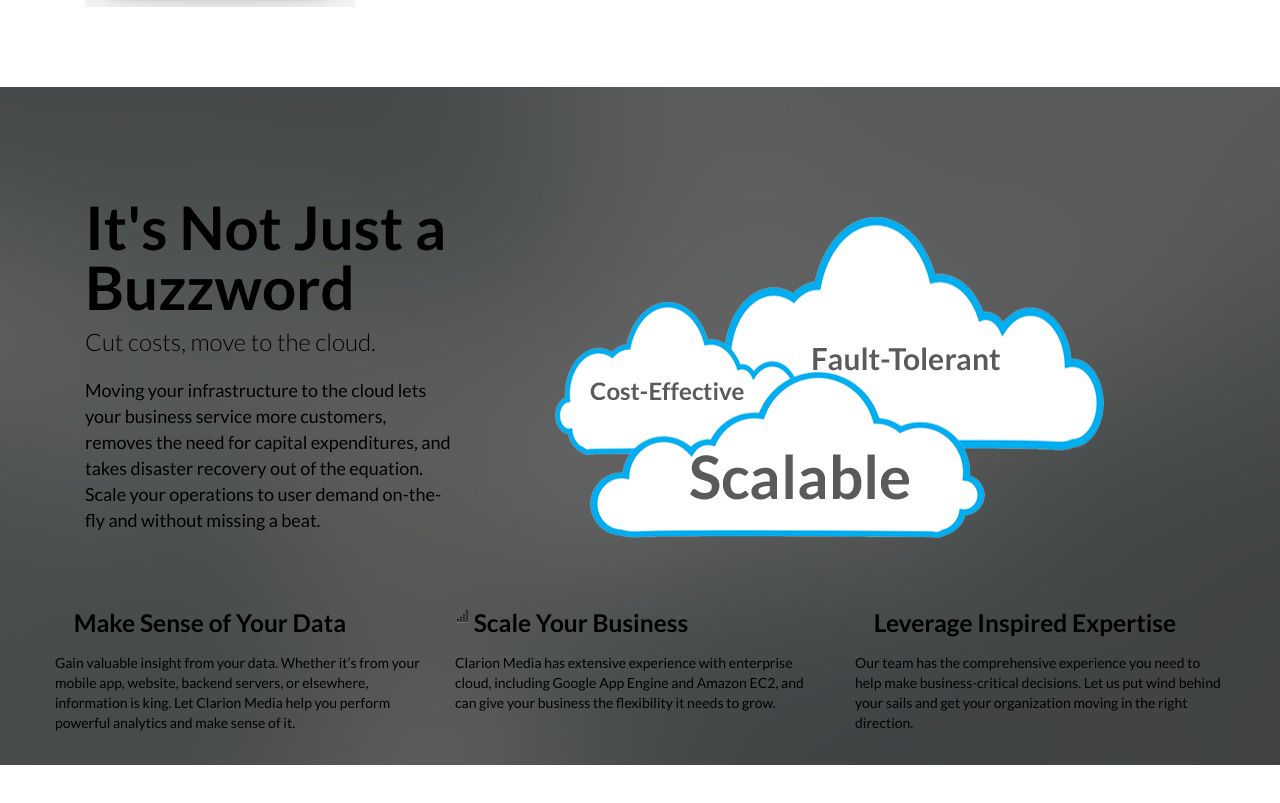
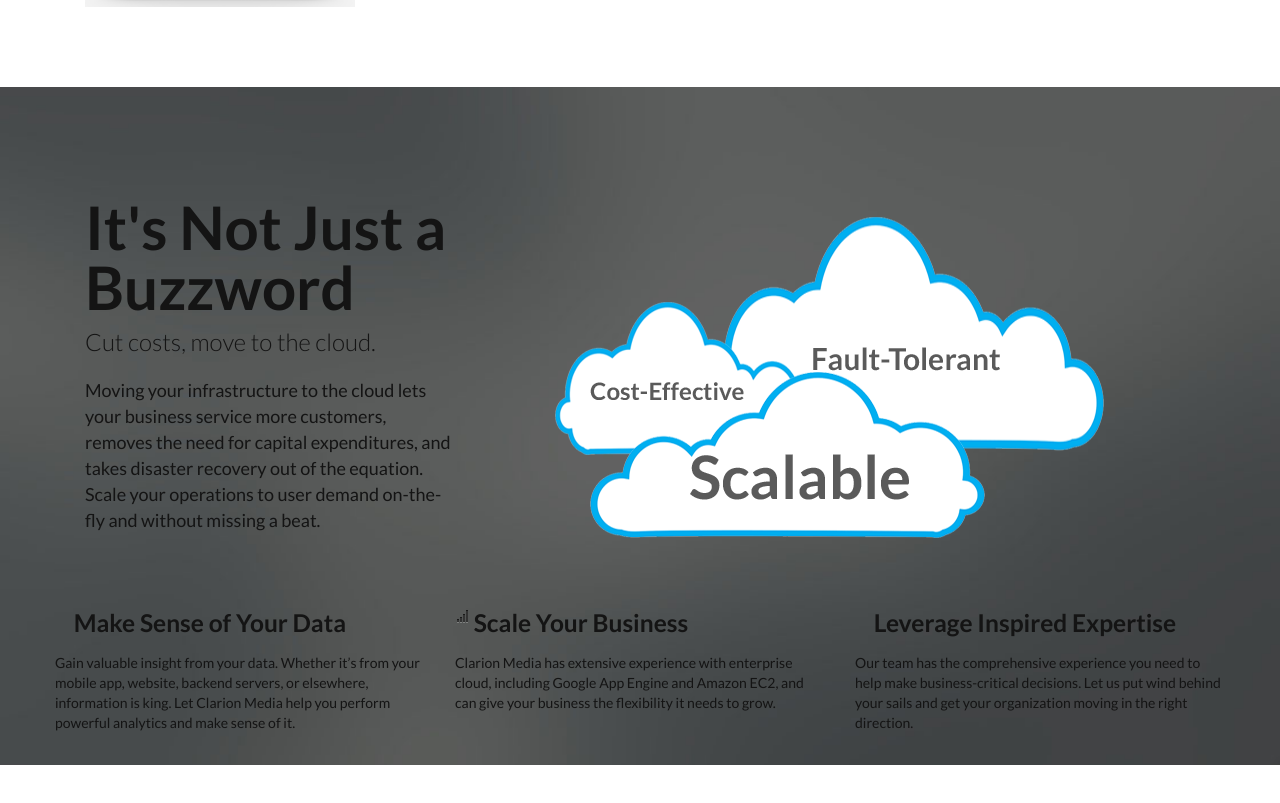
Before and after one commit to ClarionMedia/clarionmedia.com, a plain HTML site: page index.html in a window 1280 px wide. Shown: the part 2429-3232 px from the top of the page. Drawn offline with Linux system fonts and the light colour scheme.

```diff
--- a/css/main.css
+++ b/css/main.css
@@ -127,9 +127,9 @@
 #cloud-page {
 	position: relative;
 	min-height: 638px;
-	background-color: #a9b5b3;
+	background-color: #484b4b;
 	background-image: url("../img/cloud-bg.jpg");
 	background-repeat: no-repeat;
 	background-size: cover;
-	color: #000000;
+	color: #141414;
 }
```
